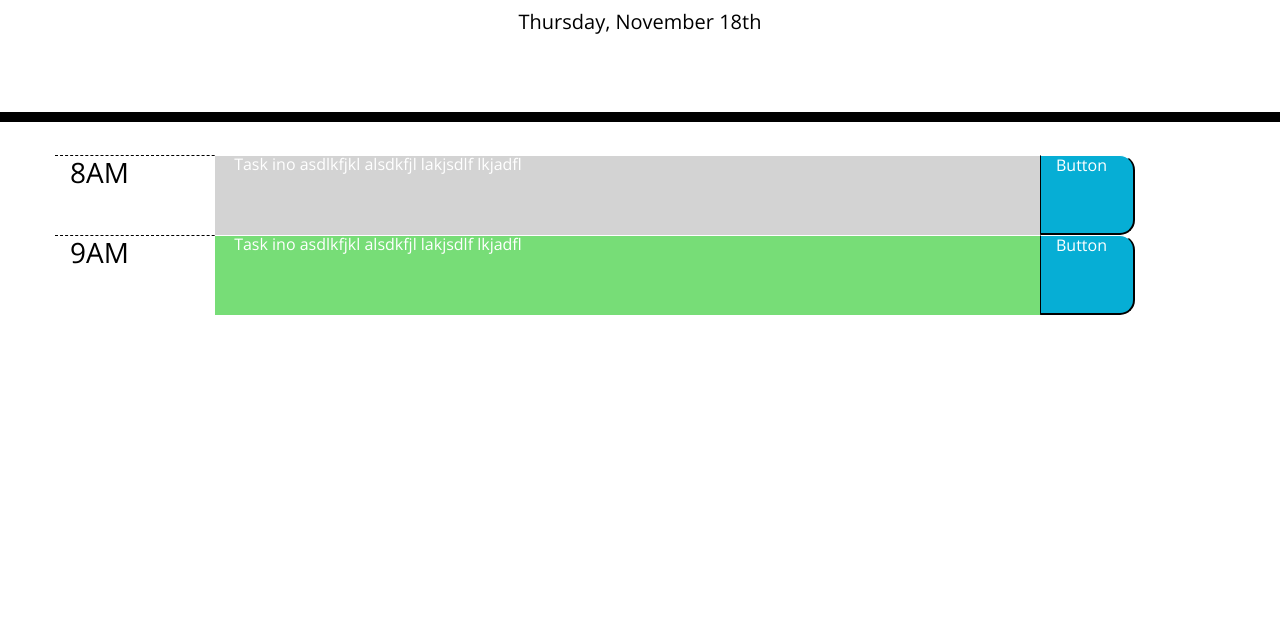
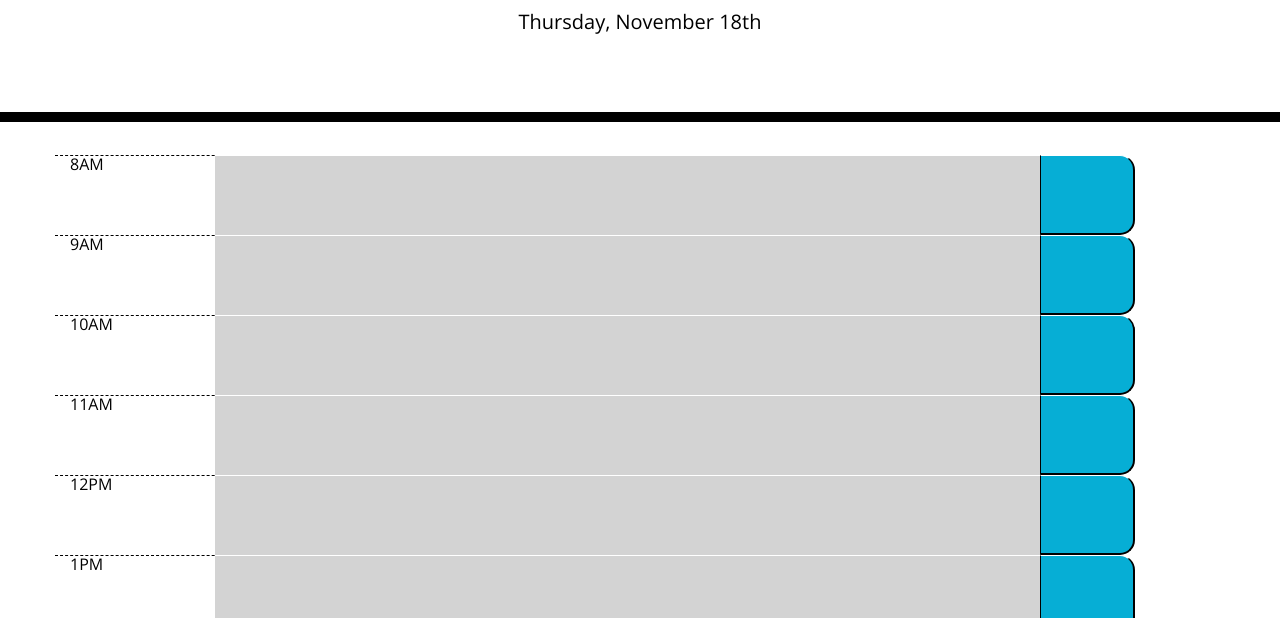
Before and after one commit to sboucher2011/dailyCalendarManager, a plain HTML site: page index.html in a window 1280 px wide. Shown: the part 182-800 px from the top of the page. Drawn offline with nearby package versions, Linux system fonts and the light colour scheme.

Commit message:
dynamically build calendar

```diff
--- a/assests/js/script.js
+++ b/assests/js/script.js
@@ -39,25 +39,41 @@ var buildCalendar = function() {
             timeSlot = newTime + "PM"
         }
 
+
+
+        //build rows
+        var rowEl = document.createElement("div");
+        var timeEl = document.createElement("p");
+        var descriptionEl = document.createElement("p");
+        var saveButtonEl = document.createElement("button");
+        rowEl.className = "row";
+        timeEl.className = "hour col-2 row";
+
+        saveButtonEl.className = "saveBtn col-1 row";
+
+        rowContainerEl.append(rowEl);
+
+        rowEl.append(timeEl);
+        rowEl.append(descriptionEl);
+        rowEl.append(saveButtonEl);
+
+        timeEl.textContent = timeSlot;
+
         //color code
         if (i=== currentHour) {
             //present
+            descriptionEl.className = "description col-9 present row";
         } else if (i < currentHour) {
             //past
+            descriptionEl.className = "description col-9 past row";
         } else {
             //future
+            descriptionEl.className = "description col-9 future row";
         }
-
-        //build divs
-        var rowEl = document.createElement("div");
-        rowEl.classList = "row";
-
-        rowContainerEl.appendChild(rowEl);
-
 
 
     }
 }
 
 currentDay();
-buildCalendar;
+buildCalendar();
--- a/index.html
+++ b/index.html
@@ -29,18 +29,13 @@
       <p id="currentDay" class="lead"></p>
     </header>
     <div class="container" id="container">
-      <!-- Timeblocks go here -->
+      <!--
       <div class="row">
           <h3 class="hour col-2 row">8AM</h3>
-          <p class="description col-9 past row"> Task ino asdlkfjkl alsdkfjl lakjsdlf lkjadfl </p>
+          <p class="description col-9 past row"> Task ino l </p>
           <button type="submit" class="saveBtn col-1 row">Button</button>
       </div>
-      <div class="row">
-        <h3 class="hour col-2 row">9AM</h3>
-        <p class="description col-9 future row"> Task ino asdlkfjkl alsdkfjl lakjsdlf lkjadfl </p>
-        <button type="submit" class="saveBtn col-1 row">Button</button>
-    </div>
-
+      Timeblocks go here -->
     </div>
 
     <script src="https://code.jquery.com/jquery-3.4.1.min.js"></script>
```
